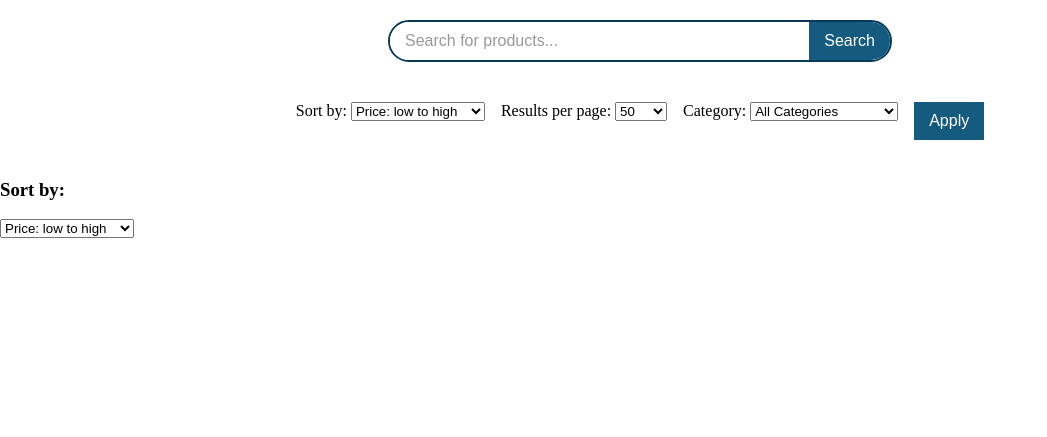
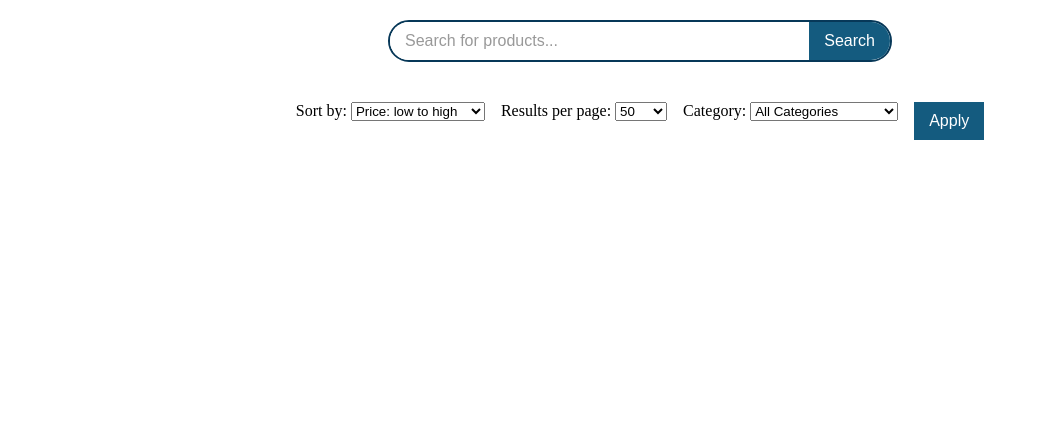
Before and after one commit to soyarna/CostCruiser, a Flask app: template templates/search.html in a window 1280 px wide. Shown: the part 63-500 px from the top of the page, without its empty margins (0-1047 px from the left). Run offline with Flask 3, Linux system fonts and the light colour scheme; the template is opened without the code that fills it, so the values that code supplies are empty.

Commit message:
fix some bug

```diff
--- a/main.py
+++ b/main.py
@@ -60,10 +60,6 @@ def search():
 
 
     with Session() as session:
-        # put every varible in the searchquerybody
-        result = searchquerybody(session, search, WHERE, ORDERBY, LIMIT)
-
-        # make product-box for every product
         # put every varible in the searchquerybody
         result = searchquerybody(session, search, WHERE, ORDERBY, LIMIT)
 
--- a/templates/search.html
+++ b/templates/search.html
@@ -63,15 +63,6 @@
             </div>
         </div>
     </form>
-    <h3>Sort by:</h3>
-    <select onchange="window.location.href=this.value;">
-        <option value="" selected disabled hidden>Price: low to high</option>
-        <option class="values" name="ORDERBYinput">Price: low to high</option>
-        <option class="values" name="ORDERBYinput">Price: high to low</option>
-        <option class="values" name="ORDERBYinput">Best discount %</option>
-        <option class="values" name="ORDERBYinput" VALUE="rating ASC">Rating: high to low</option>
-        <option class="values" name="ORDERBYinput">Product name: A-Z</option>
-    </select>
     <div class="container">
         {{ rows | safe }}
     </div>
```
